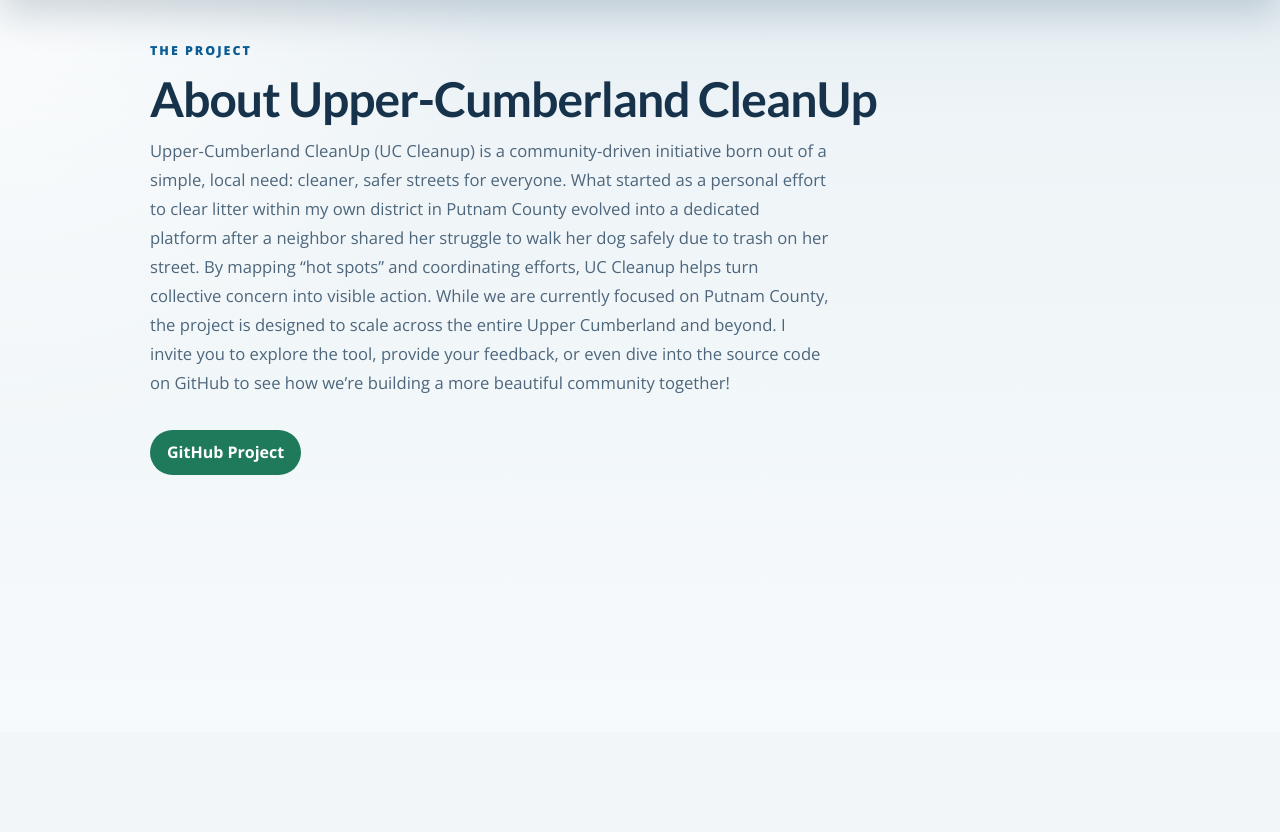
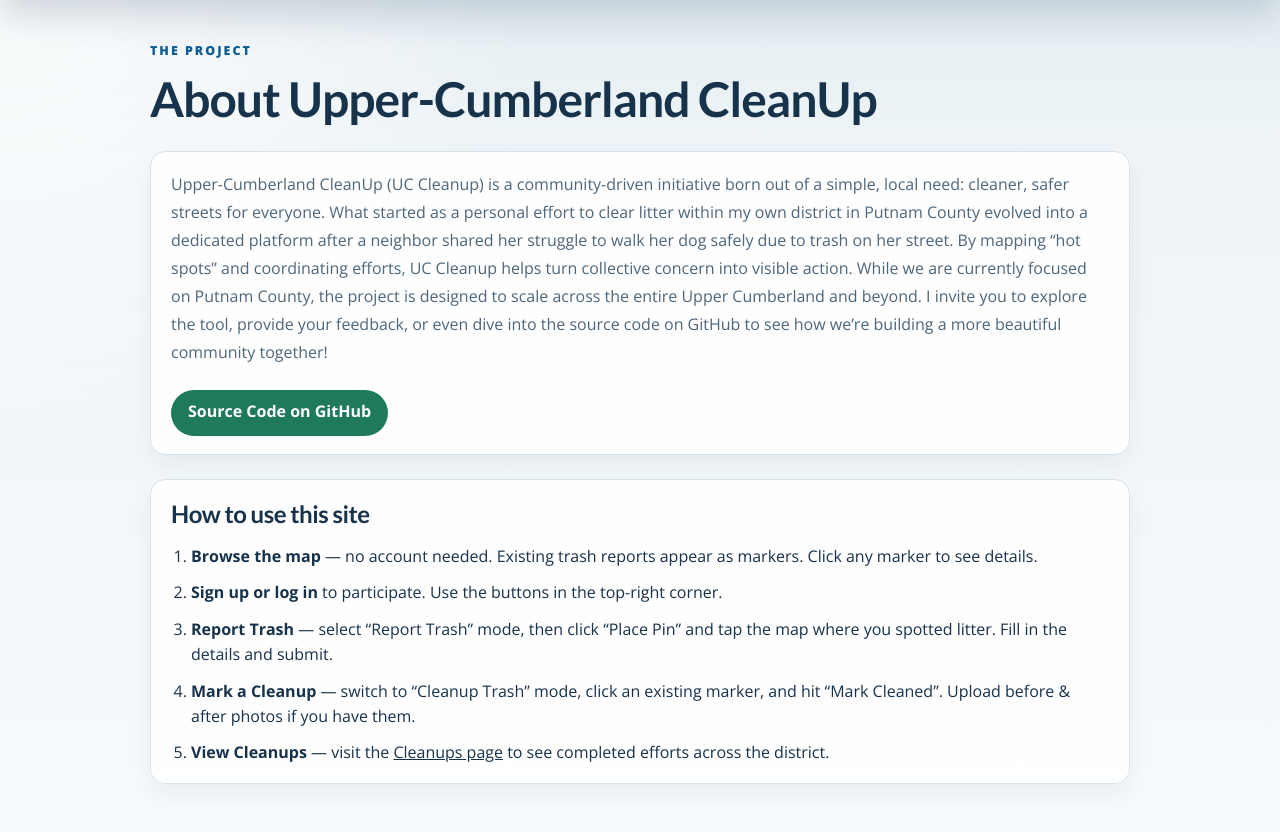
Before and after one commit to Brlaney/UC_CleanUp, a Django app: page /about/ in a window 1280 px wide. Shown: the part 68-900 px from the top of the page. Before the commit the page ends 543 px from the top, so only its background shows below. Run offline with Django 5.2, Linux system fonts and the light colour scheme; data that the repository does not hold is empty; parts of the project's set-up code (start-up, migrations or seed data) failed here and were passed over.

Commit message:
refactor: move how-to steps to About page, style as cards
- about.html: paragraph in empty-state card, how-to steps in second card
- map.html: replace how-to toggle with short hint + link to About page
- map.css: remove how-to toggle styles, add .panel-hero-hint
- map.js: remove how-to toggle JS

Co-Authored-By: Claude Sonnet 4.6 <noreply@anthropic.com>

```diff
--- a/templates/geoapp/about.html
+++ b/templates/geoapp/about.html
@@ -7,7 +7,10 @@
     <div class="page-intro">
         <span class="section-kicker">The Project</span>
         <h1>About Upper-Cumberland CleanUp</h1>
-        <p style="line-height: 1.75; max-width: 680px; margin-bottom: 2rem;">
+    </div>
+
+    <div class="empty-state" style="margin-top: 0; margin-bottom: 1.5rem;">
+        <p style="line-height: 1.75;">
             Upper-Cumberland CleanUp (UC Cleanup) is a community-driven initiative born out of a simple, local need: cleaner, safer streets for everyone. What started as a personal effort to clear litter within my own district in Putnam County evolved into a dedicated platform after a neighbor shared her struggle to walk her dog safely due to trash on her street. By mapping &ldquo;hot spots&rdquo; and coordinating efforts, UC Cleanup helps turn collective concern into visible action. While we are currently focused on Putnam County, the project is designed to scale across the entire Upper Cumberland and beyond. I invite you to explore the tool, provide your feedback, or even dive into the source code on GitHub to see how we&rsquo;re building a more beautiful community together!
         </p>
         <a
@@ -15,7 +18,29 @@
             href="https://github.com/Brlaney/Upper-Cumberland-CleanUp"
             target="_blank"
             rel="noopener noreferrer"
-        >GitHub Project</a>
+            style="margin-top: 1.5rem; display: inline-block;"
+        >Source Code on GitHub</a>
+    </div>
+
+    <div class="empty-state" style="margin-top: 0;">
+        <h2 style="margin-bottom: 1rem;">How to use this site</h2>
+        <ol style="margin: 0; padding-left: 1.25rem; display: flex; flex-direction: column; gap: 0.75rem;">
+            <li style="line-height: 1.55;">
+                <strong>Browse the map</strong> &mdash; no account needed. Existing trash reports appear as markers. Click any marker to see details.
+            </li>
+            <li style="line-height: 1.55;">
+                <strong>Sign up or log in</strong> to participate. Use the buttons in the top-right corner.
+            </li>
+            <li style="line-height: 1.55;">
+                <strong>Report Trash</strong> &mdash; select &ldquo;Report Trash&rdquo; mode, then click &ldquo;Place Pin&rdquo; and tap the map where you spotted litter. Fill in the details and submit.
+            </li>
+            <li style="line-height: 1.55;">
+                <strong>Mark a Cleanup</strong> &mdash; switch to &ldquo;Cleanup Trash&rdquo; mode, click an existing marker, and hit &ldquo;Mark Cleaned&rdquo;. Upload before &amp; after photos if you have them.
+            </li>
+            <li style="line-height: 1.55;">
+                <strong>View Cleanups</strong> &mdash; visit the <a href="{% url 'cleanups' %}">Cleanups page</a> to see completed efforts across the district.
+            </li>
+        </ol>
     </div>
 </section>
 {% endblock %}
```
Also changed, not shown: static/css/map.css (+5 -44 lines), static/js/map.js (+0 -11 lines), templates/geoapp/map.html (+1 -21 lines).
